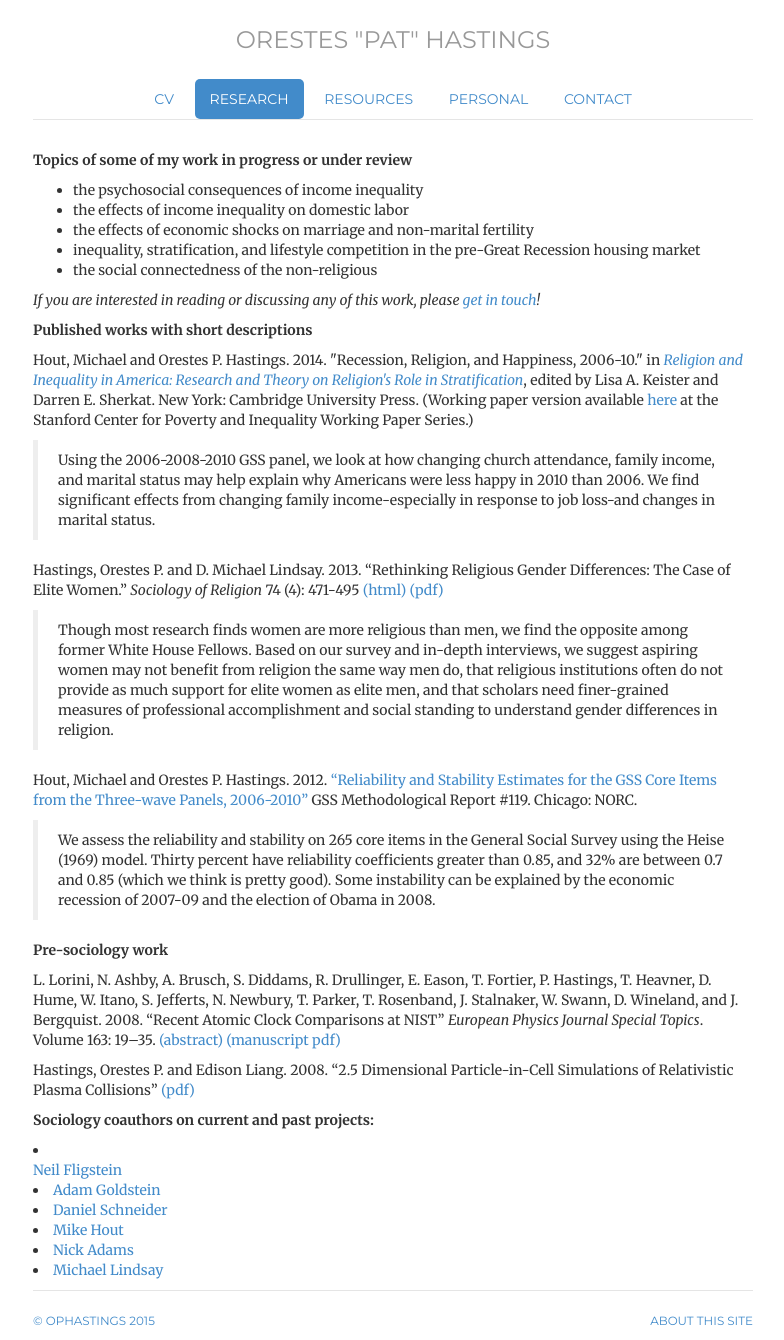
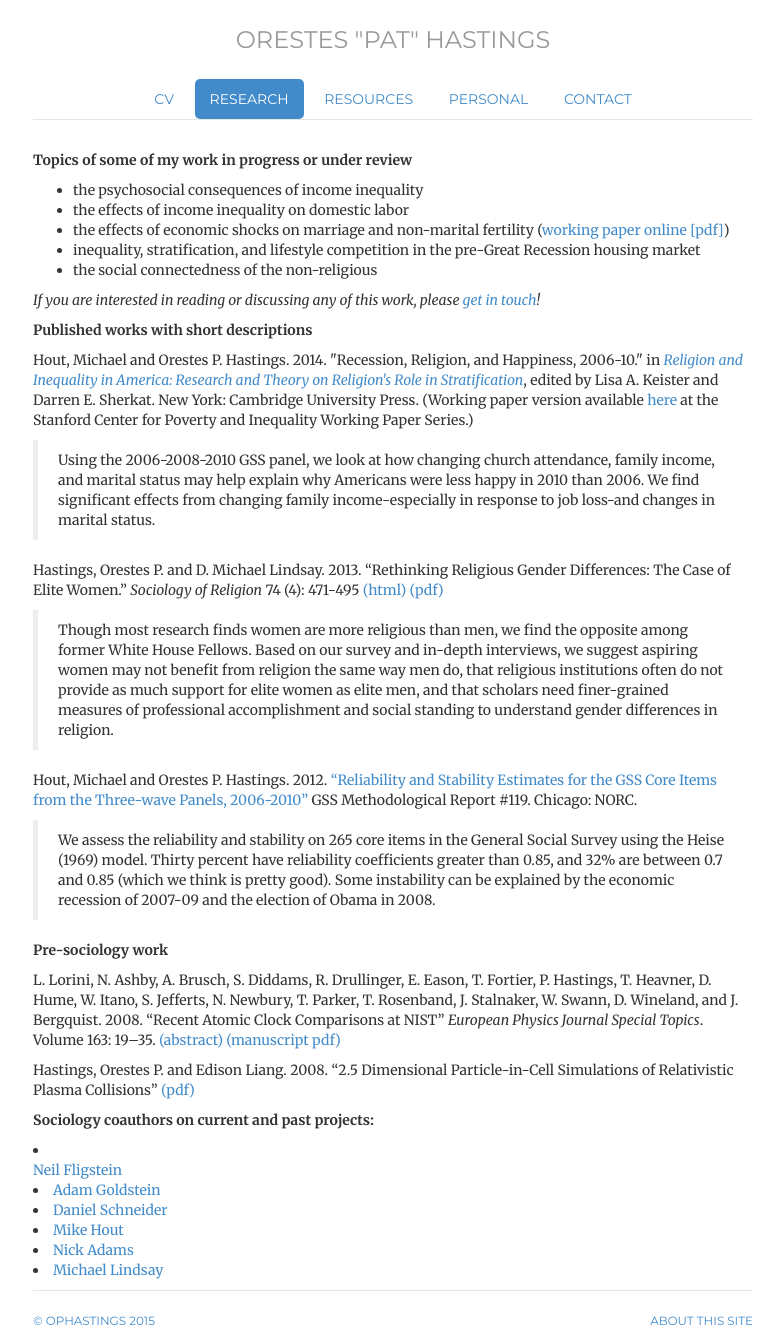
Before and after one commit to ophastings/ophastings.github.io, a Jekyll site: the page built from research/index.html, in a window 1280 px wide. Shown: the whole page, without its empty margins (247-1031 px from the left). Built offline with Jekyll 4.4.1, drawn with Linux system fonts in a browser that asks for light colours; comment, search, counter and statistics services are not loaded.

Commit message:
Update index.html

```diff
--- a/research/index.html
+++ b/research/index.html
@@ -14,7 +14,7 @@
 <ul>
 	<li>the psychosocial consequences of income inequality</li>
 	<li>the effects of income inequality on domestic labor </li>
-	<li>the effects of economic shocks on marriage and non-marital fertility </li>
+	<li>the effects of economic shocks on marriage and non-marital fertility (<a href="http://www.irle.berkeley.edu/workingpapers/105-15.pdf">working paper online [pdf]</a>) </li>
 	<li>inequality, stratification, and lifestyle competition in the pre-Great Recession housing market</li>
 	<li>the social connectedness of the non-religious</li>
 </ul>
```
